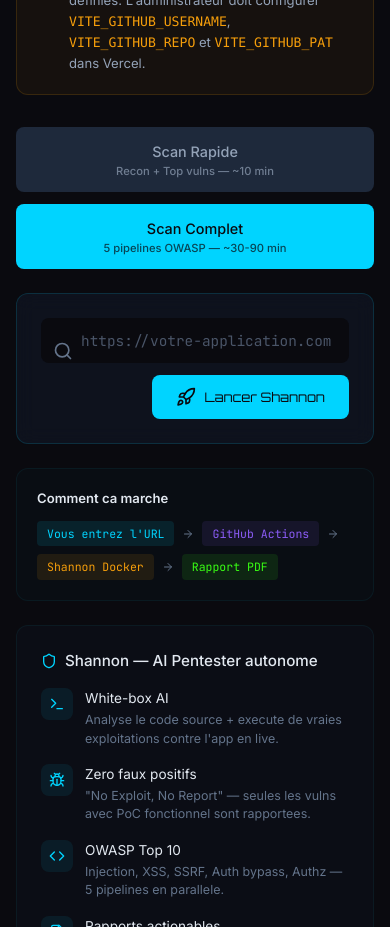
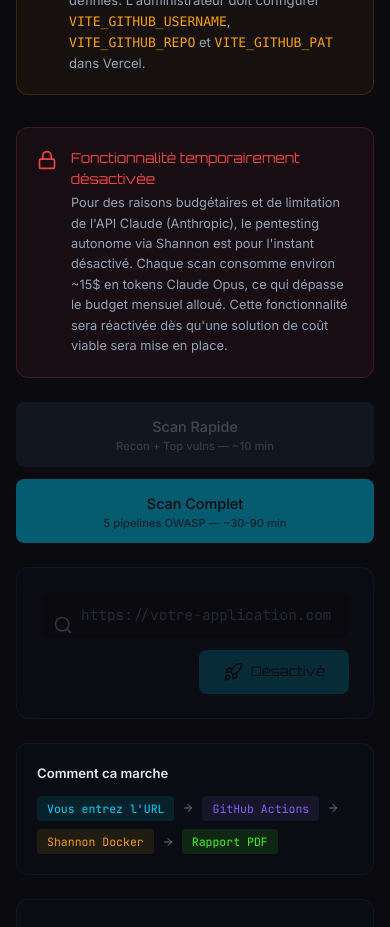
Before and after one commit to FarddownYG/CyberGuard, a React (Vite) app: page /pentesting in a window 390 px wide. Shown: the part 1020-1947 px from the top of the page. Built offline with nearby package versions, Linux system fonts and the light colour scheme.

Commit message:
Initial commit - Bug Correction & Update

```diff
--- a/src/app/components/PentestingPage.tsx
+++ b/src/app/components/PentestingPage.tsx
@@ -956,30 +956,32 @@ export function PentestingPage() {
           {/* Connection status (auto from env vars) */}
           <ConnectionStatus />
 
-          {/* Rate limiting quota */}
-          {IS_CONFIGURED && (
-            <div className="mb-6">
-              <GenericQuotaDisplay
-                config={PENTEST_RATE_CONFIG}
-                title="Quota Pentesting Shannon"
-                accentColor="#00d4ff"
-              />
+          {/* ── Disabled banner ── */}
+          <div className="mb-6 rounded-xl p-5 flex items-start gap-3.5" style={{ background: "rgba(239,68,68,0.06)", border: "1px solid rgba(239,68,68,0.2)" }}>
+            <Lock className="w-5 h-5 text-[#ef4444] flex-shrink-0 mt-0.5" />
+            <div>
+              <p className="text-[#ef4444] mb-1" style={{ fontFamily: "Orbitron, sans-serif", fontSize: "0.85rem" }}>
+                Fonctionnalité temporairement désactivée
+              </p>
+              <p className="text-[#94a3b8]" style={{ fontSize: "0.8rem", lineHeight: 1.6 }}>
+                Pour des raisons budgétaires et de limitation de l'API Claude (Anthropic), le pentesting autonome via Shannon est pour l'instant désactivé. Chaque scan consomme environ ~15$ en tokens Claude Opus, ce qui dépasse le budget mensuel alloué. Cette fonctionnalité sera réactivée dès qu'une solution de coût viable sera mise en place.
+              </p>
             </div>
-          )}
+          </div>
 
-          {/* Scan Type */}
-          <div className="flex flex-col sm:flex-row justify-center gap-3 mb-6">
+          {/* Scan Type — disabled */}
+          <div className="flex flex-col sm:flex-row justify-center gap-3 mb-6 opacity-40 pointer-events-none select-none">
             {([
               { key: "quick" as const, label: "Scan Rapide", desc: "Recon + Top vulns", icon: "~10 min" },
               { key: "full" as const, label: "Scan Complet", desc: "5 pipelines OWASP", icon: "~30-90 min" },
             ]).map((t) => (
               <button
                 key={t.key}
-                onClick={() => setScanType(t.key)}
-                className={`px-5 py-3 rounded-lg transition-all duration-300 text-center ${
+                disabled
+                className={`px-5 py-3 rounded-lg transition-all duration-300 text-center cursor-not-allowed ${
                   scanType === t.key
                     ? "bg-[#00d4ff] text-[#0a0a0f] shadow-[0_0_20px_rgba(0,212,255,0.2)]"
-                    : "bg-[#1e293b] text-[#94a3b8] hover:text-[#e2e8f0] hover:bg-[#1e293b]/80"
+                    : "bg-[#1e293b] text-[#94a3b8]"
                 }`}
               >
                 <span style={{ fontSize: "0.9rem" }}>{t.label}</span>
@@ -988,47 +990,31 @@ export function PentestingPage() {
             ))}
           </div>
 
-          {/* URL Input + Repo + Launch */}
-          <div className="rounded-xl p-6 mb-6" style={{ background: "rgba(17,24,39,0.6)", border: "1px solid rgba(0,212,255,0.15)", backdropFilter: "blur(10px)" }}>
+          {/* URL Input + Launch — disabled */}
+          <div className="rounded-xl p-6 mb-6 opacity-40 pointer-events-none select-none" style={{ background: "rgba(17,24,39,0.6)", border: "1px solid rgba(0,212,255,0.15)", backdropFilter: "blur(10px)" }}>
             <div className="flex flex-col gap-3">
-              {/* Target URL */}
               <div className="flex flex-col sm:flex-row gap-3">
                 <div className="flex-1 relative">
                   <Search className="absolute left-3 top-1/2 -translate-y-1/2 w-5 h-5 text-[#64748b]" />
                   <input
                     type="url"
-                    value={targetUrl}
-                    onChange={(e) => setTargetUrl(e.target.value)}
+                    value=""
                     placeholder="https://votre-application.com"
-                    className="w-full pl-10 pr-4 py-3 bg-[#0a0a0f] border border-[#1e293b] rounded-lg text-[#e2e8f0] placeholder-[#4a5568] focus:outline-none focus:border-[#00d4ff]/50 transition-colors"
+                    className="w-full pl-10 pr-4 py-3 bg-[#0a0a0f] border border-[#1e293b] rounded-lg text-[#e2e8f0] placeholder-[#4a5568] focus:outline-none transition-colors cursor-not-allowed"
                     style={{ fontFamily: "JetBrains Mono, monospace", fontSize: "0.9rem" }}
-                    disabled={isScanning || !IS_CONFIGURED}
+                    disabled
                   />
                 </div>
               </div>
-              {/* Target repo URL is hardcoded internally */}
-              {/* Launch button */}
               <div className="flex justify-end">
-              {isScanning ? (
                 <button
-                  onClick={handleCancel}
-                  className="px-6 py-3 rounded-lg transition-all flex items-center justify-center gap-2 text-[#ef4444] hover:bg-[#ef4444]/10"
-                  style={{ background: "rgba(239,68,68,0.05)", border: "1px solid rgba(239,68,68,0.2)", fontFamily: "Orbitron, sans-serif", fontSize: "0.82rem" }}
-                >
-                  <XCircle className="w-5 h-5" />
-                  Annuler
-                </button>
-              ) : (
-                <button
-                  onClick={startScan}
-                  disabled={!targetUrl || !IS_CONFIGURED || !getGenericQuota(PENTEST_RATE_CONFIG).canRequest}
-                  className="px-6 py-3 bg-[#00d4ff] text-[#0a0a0f] rounded-lg hover:bg-[#00b8d9] hover:shadow-[0_0_20px_rgba(0,212,255,0.3)] transition-all disabled:opacity-40 disabled:cursor-not-allowed flex items-center justify-center gap-2"
+                  disabled
+                  className="px-6 py-3 bg-[#00d4ff] text-[#0a0a0f] rounded-lg transition-all opacity-40 cursor-not-allowed flex items-center justify-center gap-2"
                   style={{ fontFamily: "Orbitron, sans-serif", fontSize: "0.82rem" }}
                 >
                   <Rocket className="w-5 h-5" />
-                  {!getGenericQuota(PENTEST_RATE_CONFIG).canRequest ? "Limite atteinte" : "Lancer Shannon"}
+                  Désactivé
                 </button>
-              )}
               </div>
             </div>
           </div>
```
